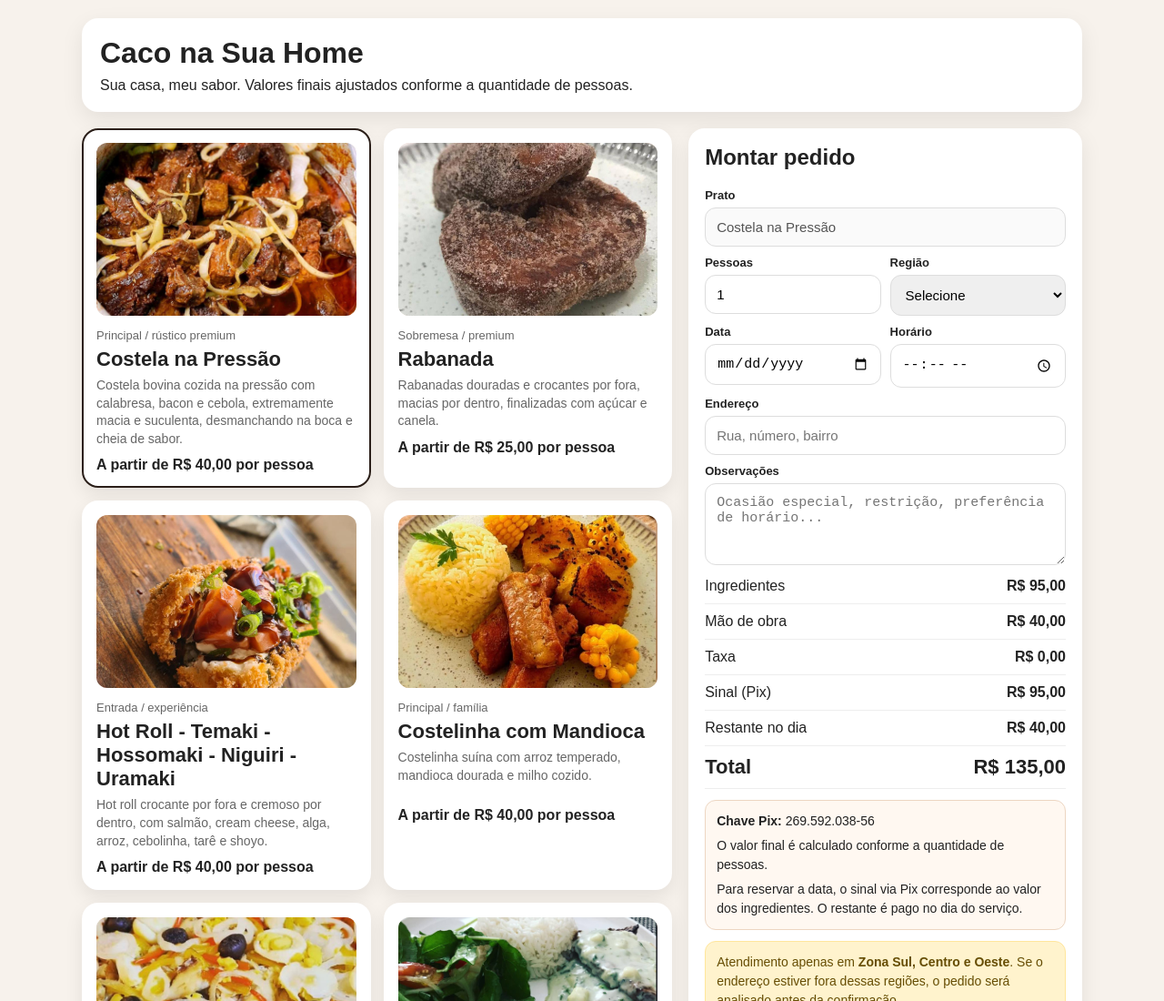
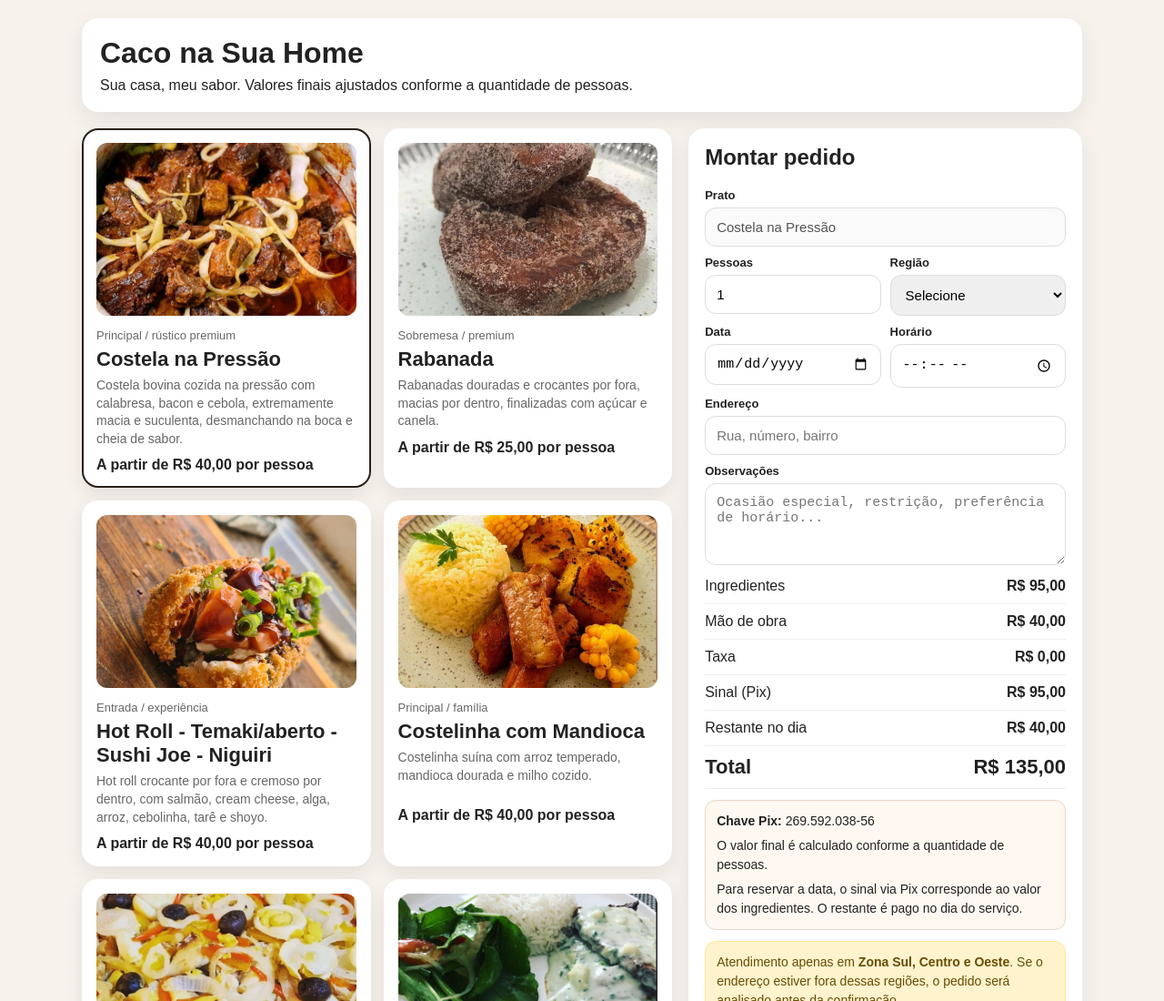
Before and after one commit to Cacohome/Caco, a plain HTML site: page index.html in a window 1280 px wide. Shown: the top 1100 px of the page at 91% size. Drawn offline with Linux system fonts and the light colour scheme.

Commit message:
Update index.html

```diff
--- a/index.html
+++ b/index.html
@@ -247,7 +247,7 @@
       },
       {
         id: 1,
-        name: "Hot Roll - Temaki - Hossomaki - Niguiri - Uramaki",
+        name: "Hot Roll - Temaki/aberto - Sushi Joe - Niguiri",
         category: "Entrada / experiência",
         description: "Hot roll crocante por fora e cremoso por dentro, com salmão, cream cheese, alga, arroz, cebolinha, tarê e shoyo.",
         ingredientsBase: 140,
```
